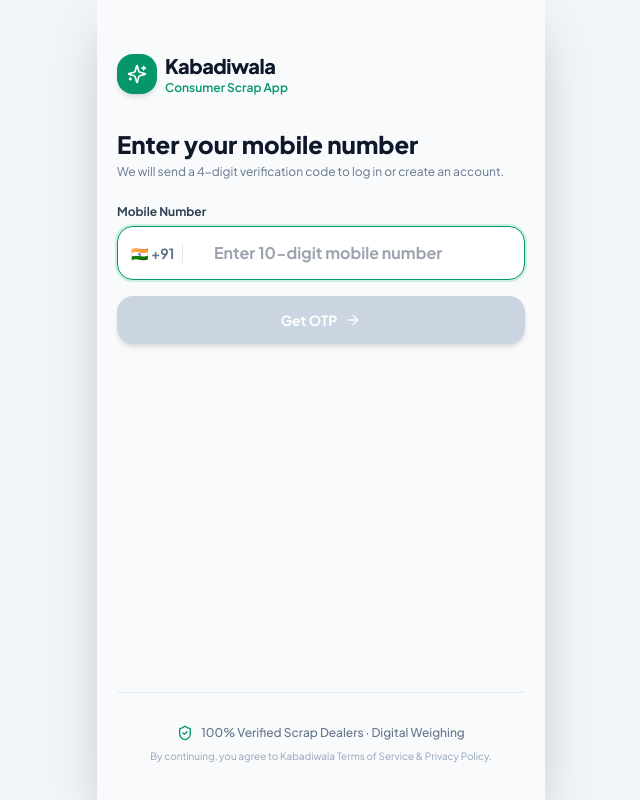
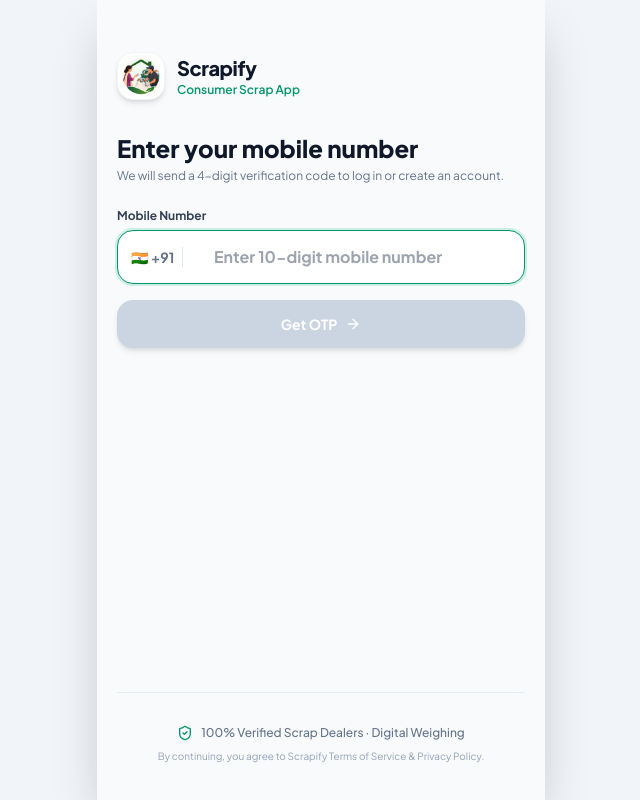
Before and after one commit to Anmolkamath47/Kabadiwala-, a React (Vite) app in the folder frontend/: page /login in a window 1280 px wide. Shown: the whole page, without its empty margins (319-959 px from the left). Built offline with nearby package versions, Linux system fonts and the light colour scheme; no server answers.

Commit message:
feat: rebrand app to Scrapify with new logo and branding assets

```diff
--- a/frontend/index.html
+++ b/frontend/index.html
@@ -2,10 +2,10 @@
 <html lang="en">
   <head>
     <meta charset="UTF-8" />
-    <link rel="icon" type="image/svg+xml" href="/logo.svg" />
+    <link rel="icon" type="image/png" href="/logo.png" />
     <meta name="viewport" content="width=device-width, initial-scale=1.0, maximum-scale=1.0, user-scalable=no" />
-    <title>Kabadiwala - On-Demand Scrap Pickup & Best Scrap Rates</title>
-    <meta name="description" content="Sell scrap at the best rates with doorstep pickup from verified nearby dealers." />
+    <title>Scrapify - On-Demand Scrap Pickup & Best Scrap Rates</title>
+    <meta name="description" content="Sell scrap at the best rates with doorstep pickup from verified nearby dealers on Scrapify." />
     <!-- Fonts -->
     <link rel="preconnect" href="https://fonts.googleapis.com">
     <link rel="preconnect" href="https://fonts.gstatic.com" crossorigin>
--- a/frontend/src/components/layout/AppHeader.tsx
+++ b/frontend/src/components/layout/AppHeader.tsx
@@ -31,19 +31,21 @@ export const AppHeader: React.FC<AppHeaderProps> = ({
                 <path strokeLinecap="round" strokeLinejoin="round" strokeWidth="2.5" d="M15 19l-7-7 7-7" />
               </svg>
             </button>
-            <h1 className="text-base font-bold text-slate-900 line-clamp-1">{title || 'Kabadiwala'}</h1>
+            <h1 className="text-base font-bold text-slate-900 line-clamp-1">{title || 'Scrapify'}</h1>
           </div>
         ) : (
           <div className="flex items-center space-x-3 flex-1 min-w-0 pr-2">
             <button
               onClick={() => navigate('/')}
-              className="flex-shrink-0 flex items-center space-x-1.5 focus:outline-none"
+              className="flex-shrink-0 flex items-center space-x-2 focus:outline-none"
             >
-              <div className="w-8 h-8 rounded-lg bg-emerald-600 flex items-center justify-center text-white shadow-xs">
-                <Sparkles className="w-4 h-4" />
-              </div>
+              <img
+                src="/logo.png"
+                alt="Scrapify"
+                className="w-8 h-8 rounded-lg object-contain bg-white shadow-xs border border-slate-100 p-0.5"
+              />
               <span className="font-extrabold text-emerald-700 tracking-tight text-lg hidden sm:inline">
-                Kabadiwala
+                Scrapify
               </span>
             </button>
 
--- a/frontend/src/pages/LoginScreen.tsx
+++ b/frontend/src/pages/LoginScreen.tsx
@@ -43,12 +43,12 @@ export const LoginScreen: React.FC = () => {
     <div className="min-h-screen bg-slate-50 flex flex-col justify-between max-w-md mx-auto p-5 shadow-2xl">
       {/* Top Banner */}
       <div className="pt-8">
-        <div className="flex items-center space-x-2">
-          <div className="w-10 h-10 rounded-2xl bg-emerald-600 flex items-center justify-center text-white shadow-md">
-            <Sparkles className="w-5 h-5" />
+        <div className="flex items-center space-x-3">
+          <div className="w-12 h-12 rounded-2xl bg-white p-0.5 flex items-center justify-center shadow-md overflow-hidden border border-slate-100">
+            <img src="/logo.png" alt="Scrapify" className="w-full h-full object-contain rounded-xl" />
           </div>
           <div>
-            <h1 className="text-xl font-black text-slate-900 tracking-tight">Kabadiwala</h1>
+            <h1 className="text-xl font-black text-slate-900 tracking-tight">Scrapify</h1>
             <p className="text-xs font-semibold text-emerald-600">Consumer Scrap App</p>
           </div>
         </div>
@@ -101,7 +101,7 @@ export const LoginScreen: React.FC = () => {
           <span>100% Verified Scrap Dealers · Digital Weighing</span>
         </div>
         <p className="text-[10px] text-slate-400 mt-2">
-          By continuing, you agree to Kabadiwala Terms of Service & Privacy Policy.
+          By continuing, you agree to Scrapify Terms of Service & Privacy Policy.
         </p>
       </div>
     </div>
--- a/frontend/src/pages/OnboardingSetupScreen.tsx
+++ b/frontend/src/pages/OnboardingSetupScreen.tsx
@@ -180,11 +180,13 @@ export const OnboardingSetupScreen: React.FC = () => {
       <div className="p-4 bg-white border-b border-slate-200 sticky top-0 z-20">
         <div className="flex items-center justify-between">
           <div className="flex items-center space-x-2">
-            <div className="w-8 h-8 rounded-xl bg-emerald-600 flex items-center justify-center text-white shadow-xs">
-              <Sparkles className="w-4 h-4" />
-            </div>
+            <img
+              src="/logo.png"
+              alt="Scrapify"
+              className="w-8 h-8 rounded-xl object-contain bg-white shadow-xs border border-slate-100 p-0.5"
+            />
             <div>
-              <h1 className="text-sm font-black text-slate-900">Welcome to Kabadiwala</h1>
+              <h1 className="text-sm font-black text-slate-900">Welcome to Scrapify</h1>
               <p className="text-[11px] text-slate-500">Quick 2-Step Setup</p>
             </div>
           </div>
@@ -501,7 +503,7 @@ export const OnboardingSetupScreen: React.FC = () => {
       <div className="p-3 bg-white border-t border-slate-200/80 text-center">
         <div className="flex items-center justify-center space-x-1.5 text-slate-500 text-[11px] font-medium">
           <ShieldCheck className="w-4 h-4 text-emerald-600" />
-          <span>Verified Kabadiwala Network · Privacy Protected</span>
+          <span>Verified Scrapify Network · Privacy Protected</span>
         </div>
       </div>
     </div>
--- a/frontend/src/pages/ProfileScreen.tsx
+++ b/frontend/src/pages/ProfileScreen.tsx
@@ -378,7 +378,7 @@ export const ProfileScreen: React.FC = () => {
           </div>
 
           <div
-            onClick={() => alert('Kabadiwala standard scrap recycling weights are certified by local authorities.')}
+            onClick={() => alert('Scrapify standard scrap recycling weights are certified by local authorities.')}
             className="p-4 flex items-center justify-between hover:bg-slate-50 transition cursor-pointer"
           >
             <div className="flex items-center space-x-3">
@@ -399,7 +399,7 @@ export const ProfileScreen: React.FC = () => {
         </button>
 
         <div className="text-center text-[10px] text-slate-400">
-          Kabadiwala Consumer App · v1.0.0
+          Scrapify Consumer App · v1.0.0
         </div>
       </main>
 
--- a/frontend/src/pages/SplashScreen.tsx
+++ b/frontend/src/pages/SplashScreen.tsx
@@ -29,10 +29,10 @@ export const SplashScreen: React.FC = () => {
       </div>
 
       <div className="flex flex-col items-center text-center space-y-4 max-w-xs">
-        {/* Animated Brand Icon */}
+        {/* Brand Logo */}
         <div className="relative">
-          <div className="w-24 h-24 rounded-3xl bg-emerald-600 flex items-center justify-center text-white shadow-2xl ring-8 ring-emerald-500/20 animate-pulse">
-            <Recycle className="w-12 h-12 animate-spin" style={{ animationDuration: '8s' }} />
+          <div className="w-28 h-28 rounded-3xl bg-white p-1.5 flex items-center justify-center shadow-2xl ring-8 ring-emerald-500/20 overflow-hidden">
+            <img src="/logo.png" alt="Scrapify" className="w-full h-full object-contain rounded-2xl" />
           </div>
           <div className="absolute -top-2 -right-2 bg-amber-400 text-slate-900 p-1.5 rounded-full shadow">
             <Sparkles className="w-4 h-4 fill-slate-900" />
@@ -40,7 +40,7 @@ export const SplashScreen: React.FC = () => {
         </div>
 
         <div>
-          <h1 className="text-3xl font-extrabold tracking-tight text-white">Kabadiwala</h1>
+          <h1 className="text-3xl font-extrabold tracking-tight text-white">Scrapify</h1>
           <p className="text-xs text-emerald-300 font-semibold mt-1">
             Doorstep Scrap Pickup & Best Rates
           </p>
--- a/frontend/src/services/api.ts
+++ b/frontend/src/services/api.ts
@@ -103,7 +103,7 @@ api.interceptors.response.use(
       } else {
         error.message = isCloud
           ? 'Unable to connect to backend server. Please verify VITE_API_BASE_URL is configured in your Vercel Project Settings.'
-          : 'Unable to reach Kabadiwala backend (port 5000). Please check if the backend server is running.';
+          : 'Unable to reach Scrapify backend (port 5000). Please check if the backend server is running.';
       }
     }
 
```
Also changed, not shown: frontend/public/logo.png (added).
